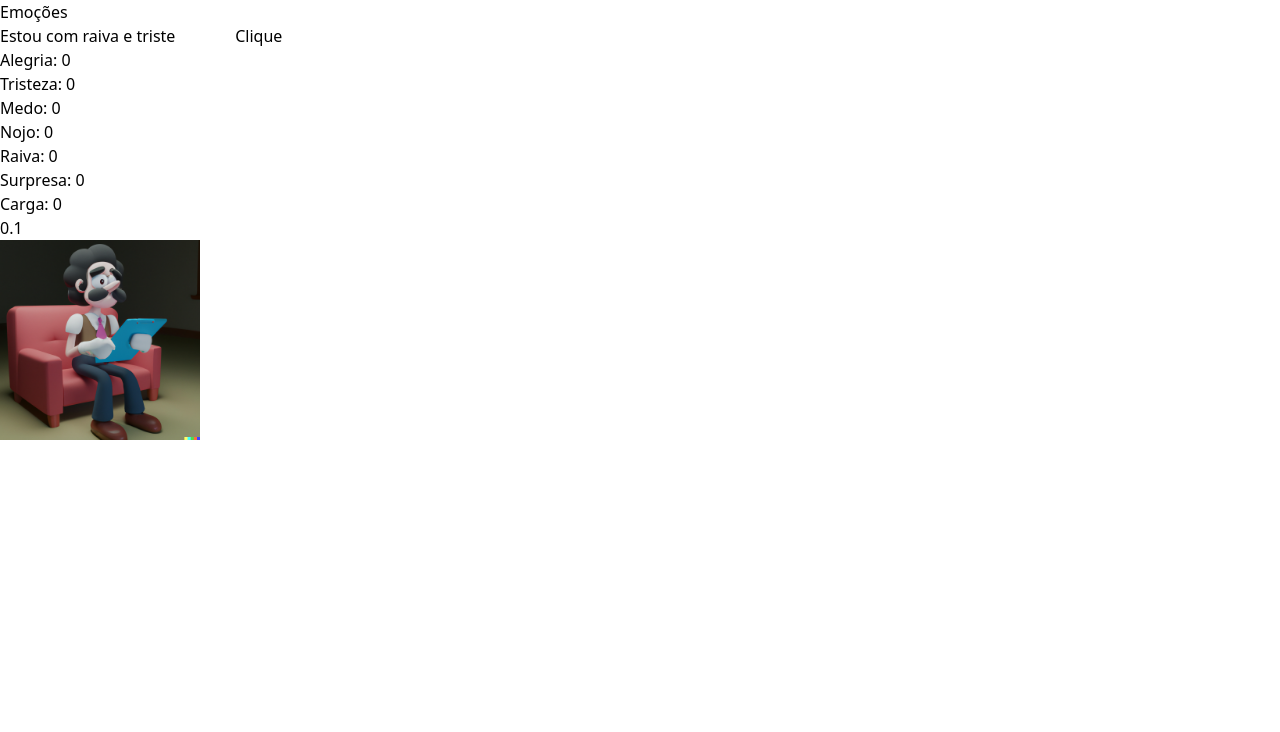
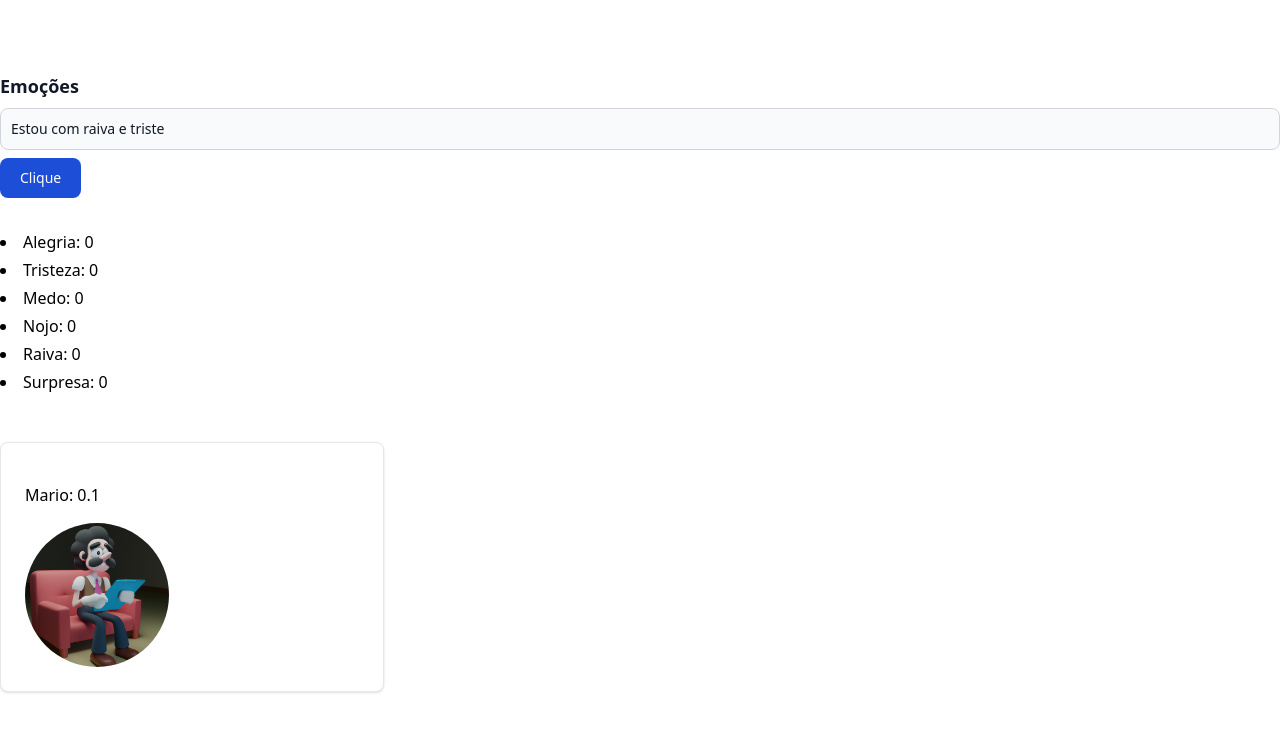
Before and after one commit to lemosvncs/mario-front, a SvelteKit app: page /mario in a window 1280 px wide. Shown: the top 732 px of the page. Built offline with nearby package versions, Linux system fonts and the light colour scheme.

Commit message:
tapa no visual

```diff
--- a/src/routes/mario/+page.svelte
+++ b/src/routes/mario/+page.svelte
@@ -48,13 +48,21 @@
 
 
 </script>
+<div class="container mx-auto">
 
-<h1>Emoções</h1>
+    <div class="py-12">
+        <div class="container mx-auto">
+            <h2 class="my-6 mb-2 text-lg font-semibold text-gray-900 dark:text-white">Emoções</h2>
 
-<label><input bind:value={frase} placeholder="first"></label>
-<button on:click={click}> Clique </button>
+            <div class="mb-6">
+                <label><input bind:value={frase} placeholder="first" class="mb-2 bg-gray-50 border border-gray-300 text-gray-900 text-sm rounded-lg focus:ring-blue-500 focus:border-blue-500 block w-full p-2.5 dark:bg-gray-700 dark:border-gray-600 dark:placeholder-gray-400 dark:text-white dark:focus:ring-blue-500 dark:focus:border-blue-500"></label>
+                <button type="button" on:click={click} class="text-white bg-blue-700 hover:bg-blue-800 focus:ring-4 focus:ring-blue-300 font-medium rounded-lg text-sm px-5 py-2.5 mr-2 mb-2 dark:bg-blue-600 dark:hover:bg-blue-700 focus:outline-none dark:focus:ring-blue-800"> Clique </button>
+            </div>
 
-<ul>
+        </div>
+
+
+        <ul class="max-w-md space-y-1 list-disc list-inside dark:text-gray-400">
             <li>Alegria: { emocoes.emoções.alegria }</li>
             <li>Tristeza: { emocoes.emoções.tristeza }</li>
             <li>Medo: { emocoes.emoções.medo }</li>
@@ -62,7 +70,15 @@
             <li>Raiva: { emocoes.emoções.raiva }</li>
             <li>Surpresa: { emocoes.emoções.surpresa }</li>
         </ul>
+    </div>
 
-<p>Carga: { emocoes.emoções.carga }</p>
-<p>{ emocoes.version } </p>
-<img src='img/mario.png' alt="Imagem do um homem de bigodes anotando coisas em um caderno e te julgando" width="200" height="200"/>
+
+
+
+<!-- <p>Carga: { emocoes.emoções.carga }</p> -->
+<div class="block max-w-sm p-6 bg-white border border-gray-200 rounded-lg shadow hover:bg-gray-100 dark:bg-gray-800 dark:border-gray-700 dark:hover:bg-gray-700">
+    <p class="py-4">Mario: { emocoes.version } </p>
+    <img class="rounded-full w-36 h-36" src='img/mario.png' alt="Imagem do um homem de bigodes anotando coisas em um caderno e te julgando" width="200" height="200"/>
+</div>
+
+</div>
```
Lines whose indentation alone changed are shown as unchanged.
